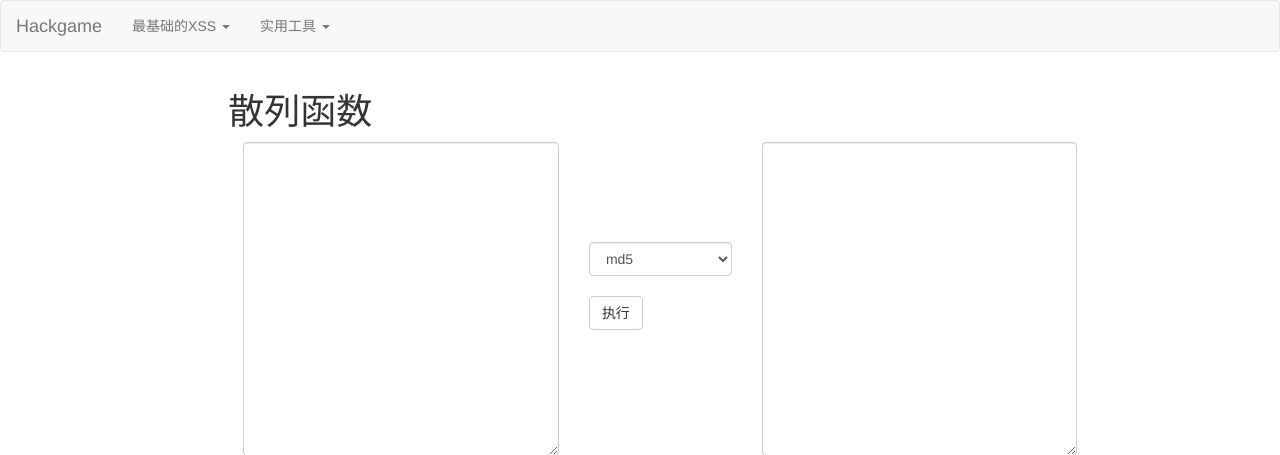
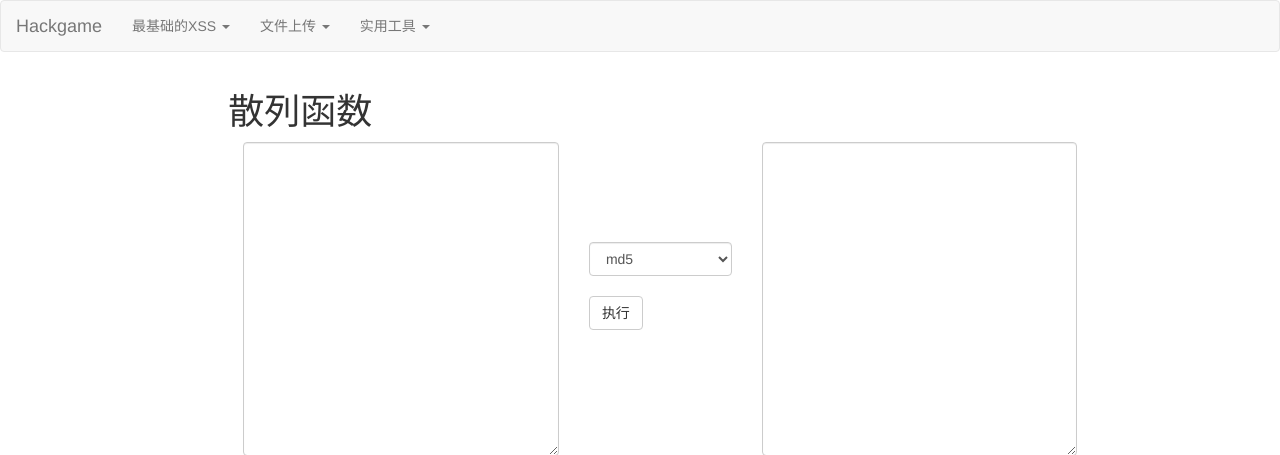
Before and after one commit to sarleon/HackGame, a Python web app: template app/templates/tools/hash.html in a window 1280 px wide. Shown: the top 455 px of the page. Run offline with Jinja, Linux system fonts and the light colour scheme; the template is opened without the code that fills it, so the values that code supplies are empty; some libraries are stand-ins or nearby versions.

Commit message:
modify navbar

```diff
--- a/app/templates/navbar.html
+++ b/app/templates/navbar.html
@@ -28,6 +28,13 @@
                         <li role="separator" class="divider"></li>#}
                         <li><a href="{{ url_for('hackgame1.stage',level=4) }}">第四关</a></li>
                     </ul>
+                </li>
+
+                <li class="dropdown">
+                    <a href="#" class="dropdown-toggle" data-toggle="dropdown" >文件上传 <span class="caret"></span></a>
+                    <ul class="dropdown-menu">
+                        <li><a href="{{ url_for('fileupload.stage',level=1) }}">第一关</a></li>
+                       </ul>
                 </li>
 
                  <li class="dropdown">
```
